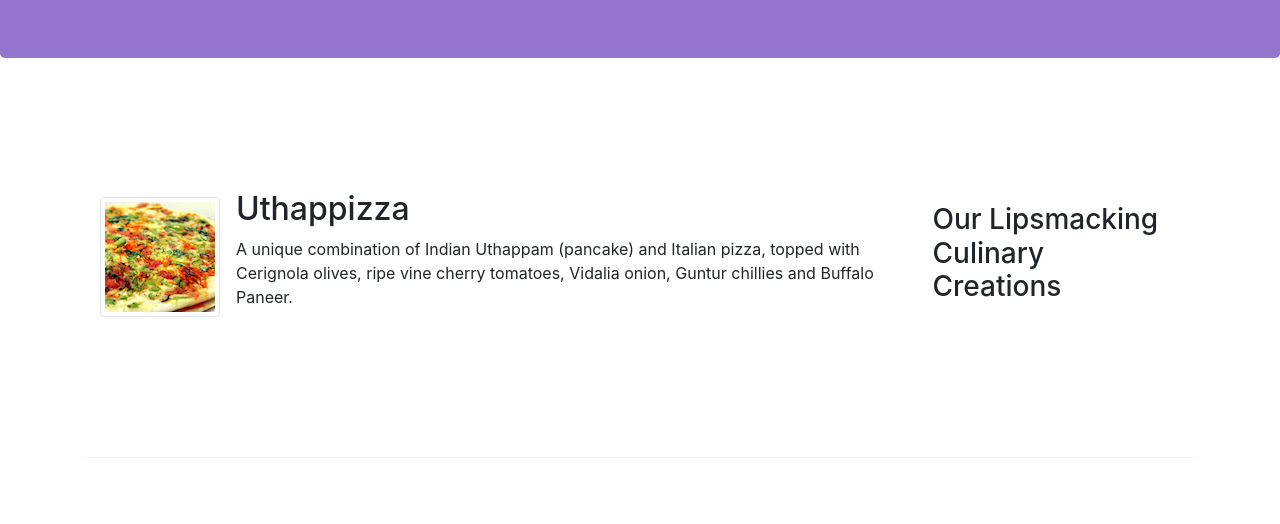
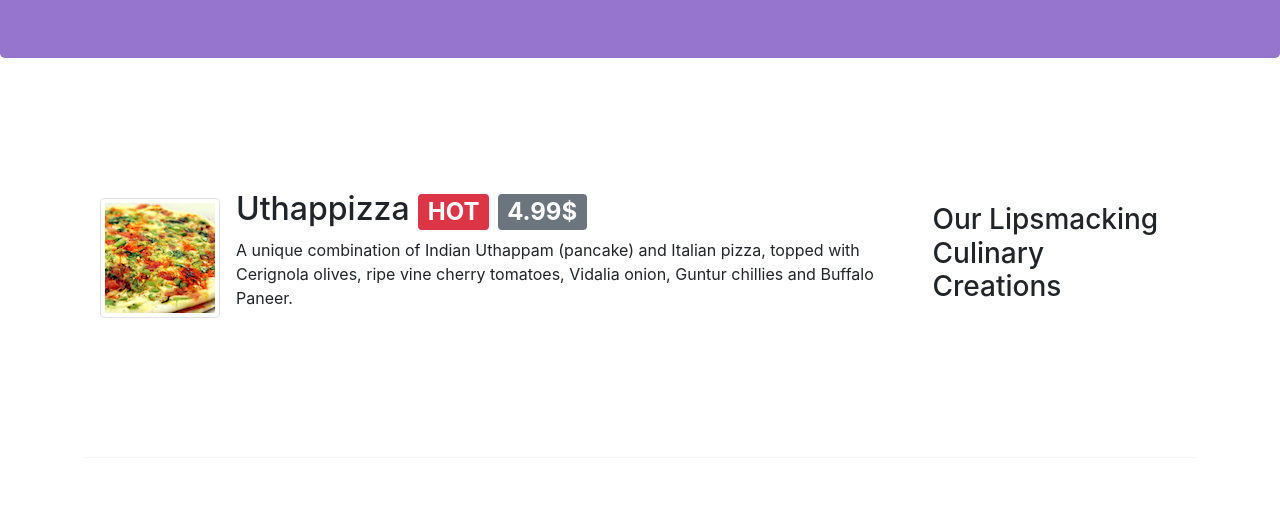
Before and after one commit to ahmadsayeb/Bootstrap-intro, a website: page index.html in a window 1280 px wide. Shown: the part 276-800 px from the top of the page. Drawn offline with nearby package versions, Linux system fonts and the light colour scheme.

Commit message:
Alerting users with badges

```diff
--- a/index.html
+++ b/index.html
@@ -59,7 +59,7 @@
                 <div class="media">
                     <img class="d-flex mr-3 img-thumbnail align-self-center" src="img/uthappizza.png" alt="uthapizza">
                     <div class="media-body">
-                        <h2 class="mt-0">Uthappizza</h2>
+                        <h2 class="mt-0">Uthappizza <span class="badge badge-danger">HOT </span> <span class="badge badge-secondary"> 4.99$</span></h2>
                         <p>A unique combination of Indian Uthappam (pancake) and Italian pizza, topped with Cerignola olives, ripe vine cherry tomatoes, Vidalia onion, Guntur chillies and Buffalo Paneer.</p>
                     </div>
                 </div>
```
